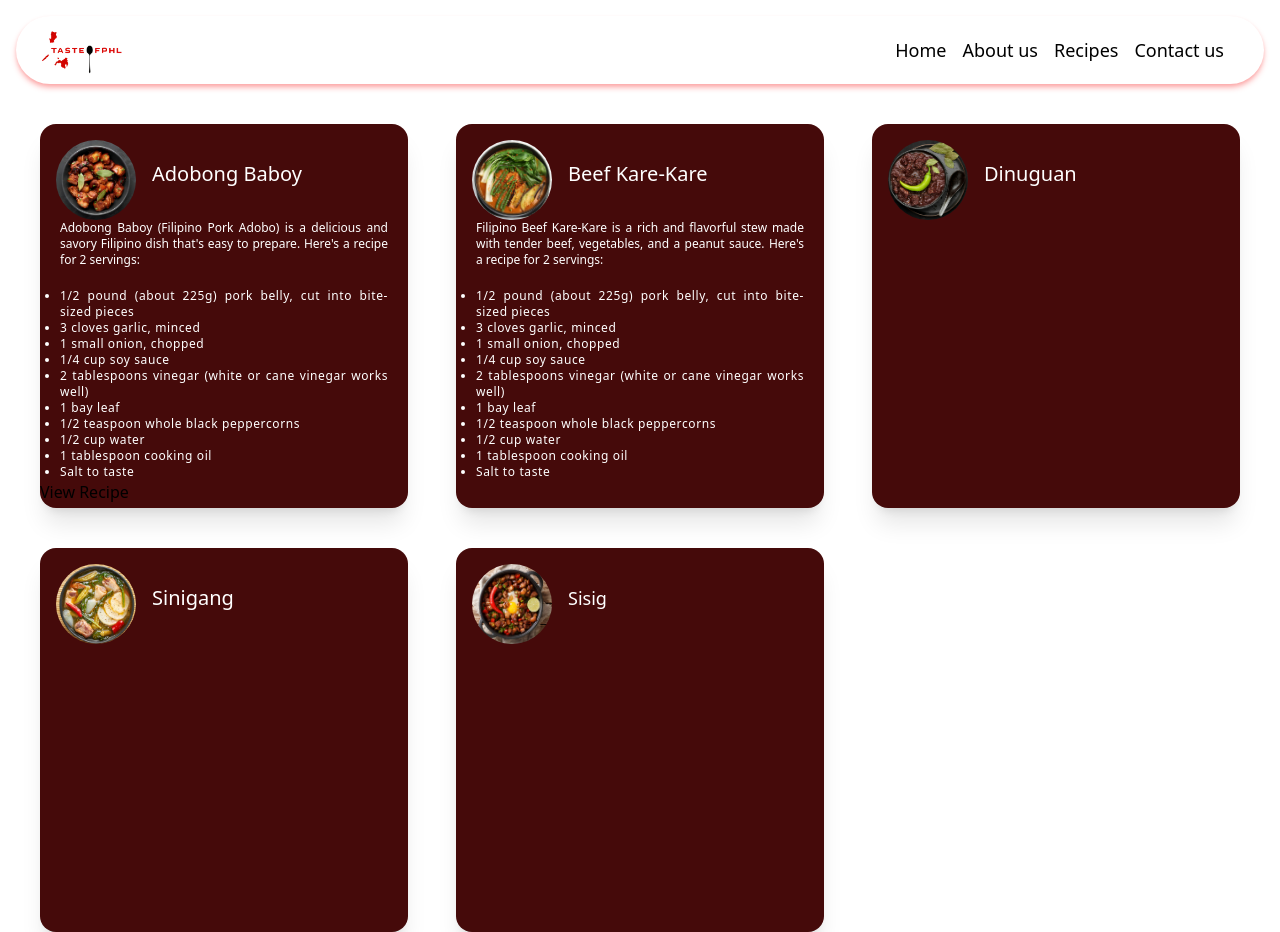
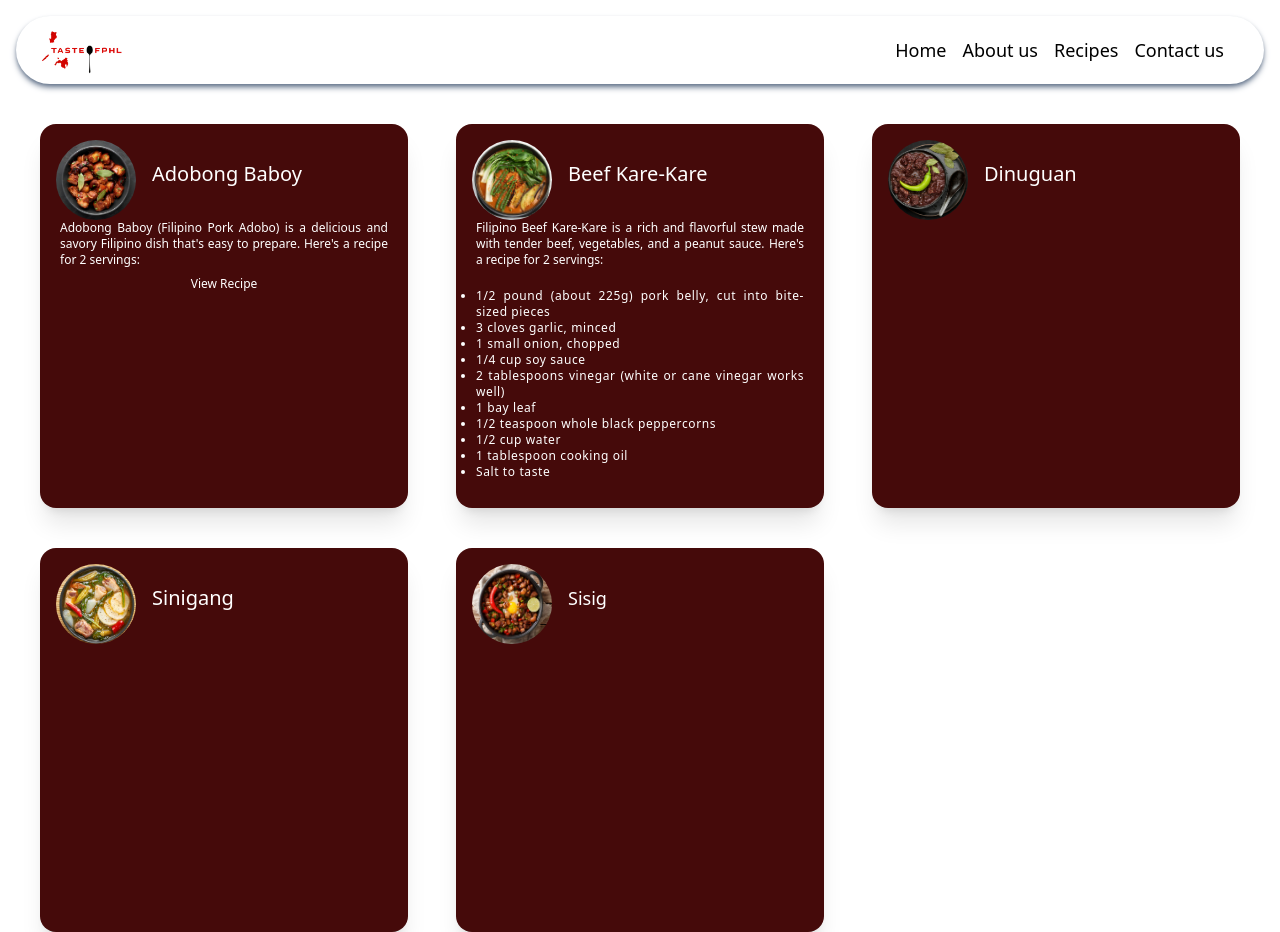
Before and after one commit to SCJAB/Proj3, a PHP site: page /recipes.php in a window 1280 px wide. Run offline with PHP 8.4, Linux system fonts and the light colour scheme.

Commit message:
my-update

```diff
--- a/components/navbar.php
+++ b/components/navbar.php
@@ -9,7 +9,7 @@
     <title>Navbar</title>
 </head>
 <body>
-    <nav class="p-2 bg-white shadow-red-300 shadow-md m-4 rounded-3xl md:p-5 md:py-0 md:rounded-full md:flex md:items-center md:justify-between">
+    <nav class="p-2 bg-white shadow-slate-500 shadow-md m-4 rounded-3xl md:p-5 md:py-0 md:rounded-full md:flex md:items-center md:justify-between">
         <div class="flex justify-between items-center">
             <a href="index.php"><img src="./img/logo.png" alt="TasteOfPHL" class="h-10 md:h-14"></a>
 
--- a/dist/output.css
+++ b/dist/output.css
@@ -925,8 +945,8 @@ video {
   height: 24rem;
 }
 
-.h-\[105\%\] {
-  height: 105%;
+.h-\[100\%\] {
+  height: 100%;
 }
 
 .h-auto {
@@ -2597,8 +2627,24 @@ video {
   box-shadow: var(--tw-ring-offset-shadow, 0 0 #0000), var(--tw-ring-shadow, 0 0 #0000), var(--tw-shadow);
 }
 
-.shadow-red-300 {
-  --tw-shadow-color: #fca5a5;
+.shadow-2xl {
+  --tw-shadow: 0 25px 50px -12px rgb(0 0 0 / 0.25);
+  --tw-shadow-colored: 0 25px 50px -12px var(--tw-shadow-color);
+  box-shadow: var(--tw-ring-offset-shadow, 0 0 #0000), var(--tw-ring-shadow, 0 0 #0000), var(--tw-shadow);
+}
+
+.shadow-slate-500 {
+  --tw-shadow-color: #64748b;
+  --tw-shadow: var(--tw-shadow-colored);
+}
+
+.shadow-red-950 {
+  --tw-shadow-color: #450a0a;
+  --tw-shadow: var(--tw-shadow-colored);
+}
+
+.shadow-slate-600 {
+  --tw-shadow-color: #475569;
   --tw-shadow: var(--tw-shadow-colored);
 }
 
@@ -2858,10 +2909,19 @@ video {
     position: static;
   }
 
+  .md\:right-0 {
+    right: 0px;
+  }
+
   .md\:z-auto {
     z-index: auto;
   }
 
+  .md\:mx-32 {
+    margin-left: 8rem;
+    margin-right: 8rem;
+  }
+
   .md\:mt-0 {
     margin-top: 0px;
   }
--- a/recipes.php
+++ b/recipes.php
@@ -10,28 +10,16 @@
     <?php include './components/navbar.php'; ?>
 
     <div class="grid grid-cols-1 mt-10 mx-10 gap-y-10 justify-items-center md:grid-cols-2 lg:grid-cols-3 lg:gap-x-12">
-        <div class="rounded-2xl bg-red-950 h-[105%] w-full relative shadow-xl md:h-96 md:w-80 lg:w-full hover:ring-4 hover:ring-red-400 hover:bg-red-400">
+        <div class="rounded-2xl bg-red-950 h-[100%] w-full relative shadow-xl md:h-96 md:w-80 lg:w-full hover:ring-4 hover:ring-red-400 hover:bg-red-400">
             <div class="h-auto w-44 top-4 left-4 flex items-stretch absolute md:w-56 lg:w-96">
                 <img src="./img/Adobong_Baboy.jpg" class="rounded-full h-20 w-20"/>
                 <h2 class="text-white text-sm flex mt-5 ml-4 md:text-lg lg:text-xl">Adobong Baboy</h2>
             </div>
             <div class="text-white mt-24 text-justify mx-5 text-xs space-y-5">
                 <p>Adobong Baboy (Filipino Pork Adobo) is a delicious and savory Filipino dish that's easy to prepare. Here's a recipe for 2 servings:</p>
-                <ul class="list-disc -tracking-tighter">
-                    <li>1/2 pound (about 225g) pork belly, cut into bite-sized pieces</li>
-                    <li>3 cloves garlic, minced</li>
-                    <li>1 small onion, chopped</li>
-                    <li>1/4 cup soy sauce</li>
-                    <li>2 tablespoons vinegar (white or cane vinegar works well)</li>
-                    <li>1 bay leaf</li>
-                    <li>1/2 teaspoon whole black peppercorns</li>
-                    <li>1/2 cup water</li>
-                    <li>1 tablespoon cooking oil</li>
-                    <li>Salt to taste</li>
-                </ul>
             </div>
             <div>
-                <a href="#" class="show-modal" data-modal="1">View Recipe</a>
+                <a href="#" class="show-modal md:mx-32 py-2 text-white text-xs flex justify-center hover:bg-red-950 rounded-3xl" data-modal="1">View Recipe</a>
             </div>
         </div>
 
@@ -76,10 +64,31 @@
         </div>
     </div>
 
-    <div class="modal h-screen w-full fixed left-0 top-0 justify-center items-center hidden" id="show-modal-1">
-        <div class="bg-white rounded shadow-md w-1/2">
-            <div class="border-2 border-red-800">
-                <p>asdasdasdasd</p>
+    <div class="modal h-screen w-auto m-5 fixed flex top-0 md:right-0 justify-center items-center hidden md:w-full" id="show-modal-1">
+        <div class="bg-slate-200 rounded-2xl text-xs">
+            <div class="m-5">
+                <p>Ingredients:</p>
+                    <ul class="ml-10 list-disc -tracking-tighter">
+                        <li>1/2 pound (about 225g) pork belly, cut into bite-sized pieces</li>
+                        <li>3 cloves garlic, minced</li>
+                        <li>1 small onion, chopped</li>
+                        <li>1/4 cup soy sauce</li>
+                        <li>2 tablespoons vinegar (white or cane vinegar works well)</li>
+                        <li>1 bay leaf</li>
+                        <li>1/2 teaspoon whole black peppercorns</li>
+                        <li>1/2 cup water</li>
+                        <li>1 tablespoon cooking oil</li>
+                        <li>Salt to taste</li>
+                    </ul>
+            </div>
+            <div>
+                <p>Instructions:</p>
+                <ol>
+                    <li>Marinate the Pork:</li>
+                    <li>Cook the Adobong Baboy:</li>
+                    <li>Simmer:</li>
+                    <li>Season and Serve:</li>
+                </ol>
             </div>
             <div class="flex justify-end items-center w-100 border-t p-3">
                 <button class="bg-black hover:bg-white hover:text-black text-white rounded-md mr-1 px-3 py-1 close-modal" data-modal="1">Close</button>
@@ -91,23 +100,8 @@
 
     <script>
         // JavaScript to toggle the visibility of the description
-        const readMoreButtons = document.querySelectorAll(".read-more-button");
         const showModalButtons = document.querySelectorAll('.show-modal');
         const closeModalButtons = document.querySelectorAll('.close-modal');
-
-        readMoreButtons.forEach((button, index) => {
-            button.addEventListener("click", function (event) {
-                event.preventDefault();
-                const description = descriptions[index];
-                if (description.style.maxHeight === "none" || !description.style.maxHeight) {
-                    description.style.maxHeight = "20px"; // Adjust the height as needed
-                    button.textContent = "Read More";
-                } else {
-                    description.style.maxHeight = "none"; // Reset the height
-                    button.textContent = "Read Less";
-                }
-            });
-        });
 
         showModalButtons.forEach((button, index) => {
             button.addEventListener('click', function () {
```
Also changed, not shown: other parts of dist/output.css (+92 -49 lines).
